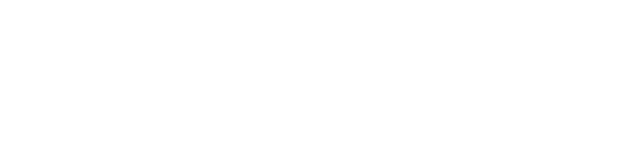
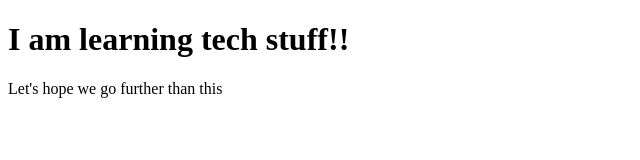
Before and after one commit to ZeroOneKaran/Data-Analytics-Project-Workbook, a plain HTML site: page index.html in a window 1280 px wide. Shown: the whole page, without its empty margins (0-640 px from the left). Drawn offline with Linux system fonts and the light colour scheme.

Commit message:
Test .html file

```diff
--- a/index.html
+++ b/index.html
@@ -6,6 +6,8 @@
     <title>Document</title>
 </head>
 <body>
+    <h1>I am learning tech stuff!!</h1>
+    <p>Let's hope we go further than this</p>
 
-</body>
+    </body>
 </html>
```
